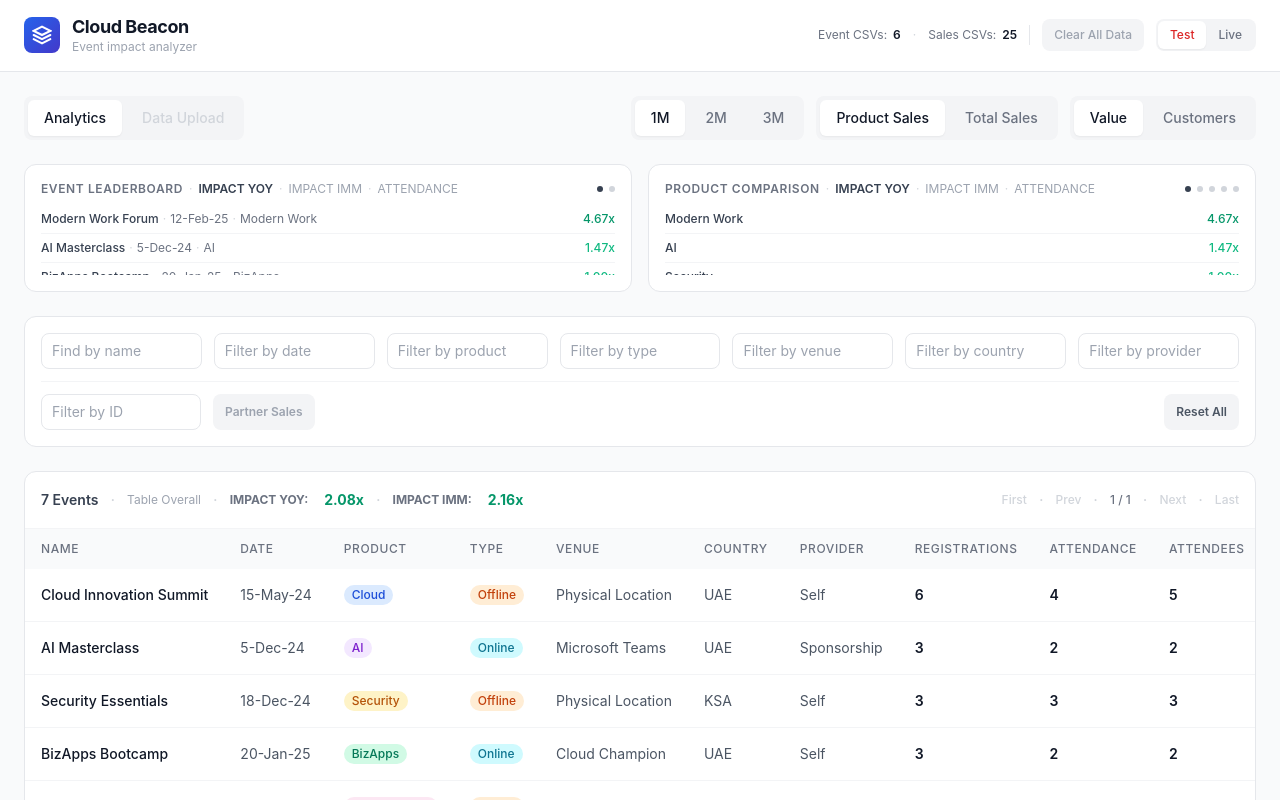
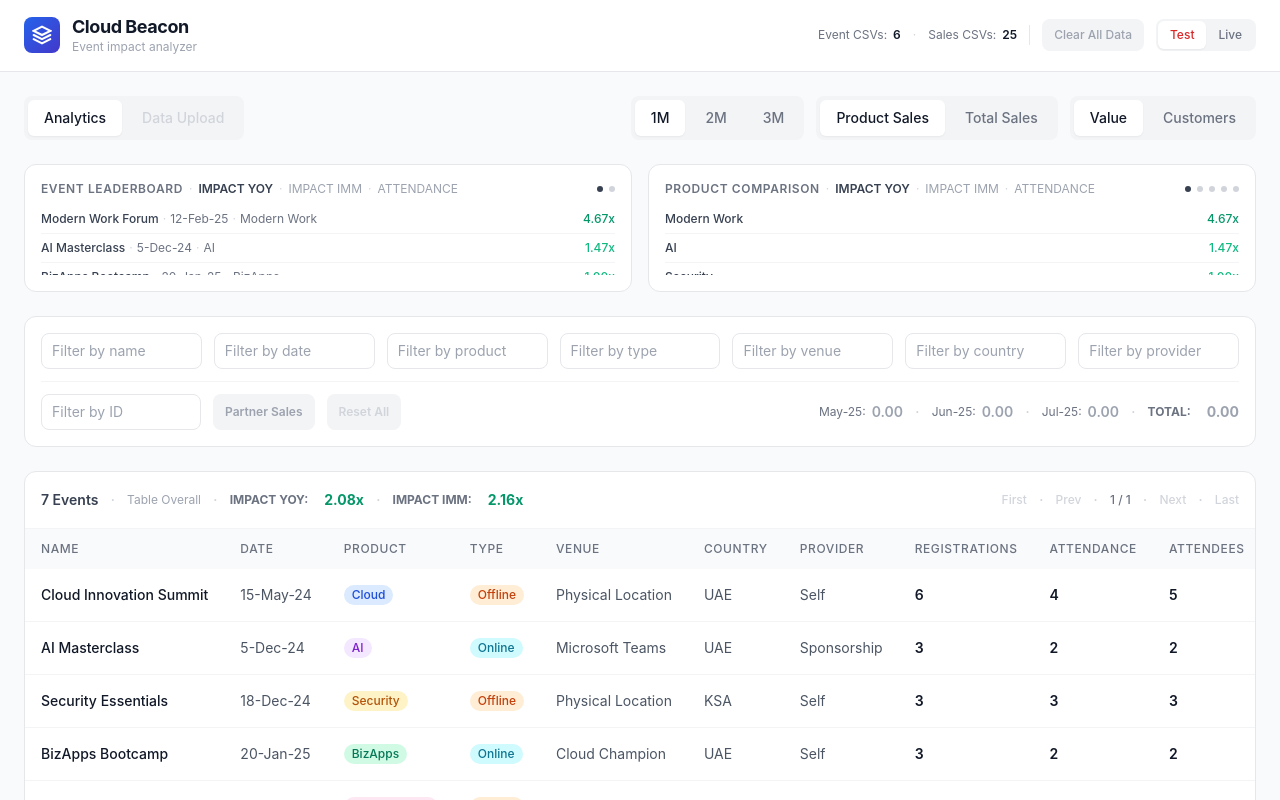
Before and after one commit to rr-quantifai/cloud-beacon, a React (Vite) app: page / in a window 1280 px wide. Shown: the top 800 px of the page. Built offline with nearby package versions, Linux system fonts and the light colour scheme.

Commit message:
Update App.jsx

```diff
--- a/src/App.jsx
+++ b/src/App.jsx
@@ -278,7 +278,7 @@
   return (
     <div className="bg-white rounded-xl border border-gray-200 p-4 mb-6">
       <div className="grid grid-cols-2 sm:grid-cols-3 lg:grid-cols-7 gap-3">
-        <div><input type="text" value={fName} onChange={e=>onNameChange(e.target.value)} placeholder="Find by name" className={"w-full px-2.5 py-1.5 text-sm border rounded-lg bg-white h-[36px] placeholder-gray-400 focus:outline-none truncate " + (fName.trim() ? "border-blue-400 text-blue-600 focus:border-blue-500" : "border-gray-200 text-gray-800 focus:border-blue-300")}/></div>
+        <div><input type="text" value={fName} onChange={e=>onNameChange(e.target.value)} placeholder="Filter by name" className={"w-full px-2.5 py-1.5 text-sm border rounded-lg bg-white h-[36px] placeholder-gray-400 focus:outline-none truncate " + (fName.trim() ? "border-blue-400 text-blue-600 focus:border-blue-500" : "border-gray-200 text-gray-800 focus:border-blue-300")}/></div>
         <DateFilter tree={fo.dateTree} selected={fDates} onChange={setFDates} placeholder="Filter by date"/>
         <MultiSel values={fProd} onChange={setFProd} options={fo.prods} placeholder="Filter by product"/>
         <MultiSel values={fType} onChange={setFType} options={fo.types} placeholder="Filter by type"/>
@@ -289,13 +289,13 @@
       <div className="border-t border-gray-100 mt-3 pt-3 flex items-center gap-3">
         <input type="text" value={fPid} onChange={e=>{onPidChange(e.target.value);setSalesVisible(false);}} placeholder="Filter by ID" className={"px-2.5 py-1.5 text-sm border rounded-lg bg-white h-[36px] placeholder-gray-400 focus:outline-none truncate w-40 flex-shrink-0 " + (fPid.trim() ? "border-blue-400 text-blue-600 focus:border-blue-500" : "border-gray-200 text-gray-800 focus:border-blue-300")}/>
         <button onClick={()=>setSalesVisible(true)} disabled={!fPid.trim()} className={"px-3 py-1.5 text-xs font-semibold rounded-lg transition whitespace-nowrap h-[36px] flex-shrink-0 " + (!fPid.trim() ? "text-gray-400 bg-gray-100 cursor-not-allowed" : "text-white bg-blue-600 hover:bg-blue-700")}>Partner Sales</button>
-        {salesVisible && partnerSales && (<div className="flex items-center gap-3 flex-wrap flex-1 min-w-0">
-          {partnerSales.months.map((m, i) => (<span key={m.ym} className="flex items-center">{i > 0 && <span className="text-gray-300 mr-3">·</span>}<span className="text-xs text-gray-500">{fmtYM(m.ym)}:</span><span className={"text-sm font-semibold ml-1.5 " + (m.val > 0 ? "text-gray-900" : "text-gray-400")}>{n(m.val)}</span></span>))}
+        {(()=>{const noFilters=!fDates.length&&!fProd.length&&!fType.length&&!fVenue.length&&!fCountry.length&&!fProvider.length&&!fName.trim()&&!fPid.trim();return(<button onClick={()=>{setFDates([]);setFProd([]);setFType([]);setFVenue([]);setFCountry([]);setFProvider([]);onNameChange("");onPidChange("");setSalesVisible(false);}} disabled={noFilters} className={"px-3 py-1.5 text-xs font-semibold rounded-lg transition whitespace-nowrap h-[36px] flex-shrink-0 "+(noFilters?"text-gray-300 bg-gray-100 cursor-not-allowed":"text-gray-600 bg-gray-100 hover:bg-gray-200")}>Reset All</button>);})()}
+        {partnerSales && (<div className="flex items-center gap-3 flex-wrap ml-auto flex-shrink-0">
+          {partnerSales.months.map((m, i) => (<span key={m.ym} className="flex items-center">{i > 0 && <span className="text-gray-300 mr-3">·</span>}<span className="text-xs text-gray-500">{fmtYM(m.ym)}:</span><span className={"text-sm font-semibold ml-1.5 " + (salesVisible && m.val > 0 ? "text-gray-900" : "text-gray-400")}>{salesVisible ? n(m.val) : n(0)}</span></span>))}
           <span className="text-gray-300">·</span>
           <span className="text-xs font-bold text-gray-500 uppercase">Total:</span>
-          <span className={"text-sm font-bold ml-1 " + (partnerSales.total > 0 ? "text-blue-600" : "text-gray-400")}>{n(partnerSales.total)}</span>
+          <span className={"text-sm font-bold ml-1 " + (salesVisible && partnerSales.total > 0 ? "text-blue-600" : "text-gray-400")}>{salesVisible ? n(partnerSales.total) : n(0)}</span>
         </div>)}
-        <button onClick={()=>{setFDates([]);setFProd([]);setFType([]);setFVenue([]);setFCountry([]);setFProvider([]);onNameChange("");onPidChange("");setSalesVisible(false);}} className="px-3 py-1.5 text-xs font-semibold text-gray-600 bg-gray-100 rounded-lg hover:bg-gray-200 transition whitespace-nowrap h-[36px] flex-shrink-0 ml-auto">Reset All</button>
       </div>
     </div>
   );
@@ -645,9 +645,10 @@
     if (fVenue.length) groups = groups.filter(g => fVenue.includes(g.venue));
     if (fCountry.length) groups = groups.filter(g => fCountry.includes(g.country));
     if (fProvider.length) groups = groups.filter(g => fProvider.includes(g.provider));
-    if (fPid.trim()) { const pid = fPid.trim(); groups = groups.filter(g => g.partners.includes(pid)); }
+    if (fPid.trim()) { const pid = fPid.trim(); const r = groups.filter(g => g.partners.includes(pid)); if (r.length) groups = r; }
+    if (debouncedName.trim()) { const q = debouncedName.trim().toLowerCase(); const r = groups.filter(g => g.eventName.toLowerCase().includes(q)); if (r.length) groups = r; }
     return groups;
-  }, [impactCache, fDates, fProd, fType, fVenue, fCountry, fProvider, fPid]);
+  }, [impactCache, fDates, fProd, fType, fVenue, fCountry, fProvider, fPid, debouncedName]);
 
   const fo = useMemo(() => {
     const allGroups = allEventsGrouped;
@@ -656,29 +657,33 @@
     const countrySet = fCountry.length ? new Set(fCountry) : null, providerSet = fProvider.length ? new Set(fProvider) : null;
     const dateMap = {}, prods = new Set(), types = new Set(), venues = new Set(), countries = new Set(), providers = new Set();
     const pidActive = fPid.trim();
+    const nameActive = debouncedName.trim().toLowerCase();
+    const pidHasResults = !pidActive || allGroups.some(g => g.partners.includes(pidActive));
+    const nameHasResults = !nameActive || allGroups.some(g => g.eventName.toLowerCase().includes(nameActive));
+    const effectivePid = pidHasResults ? pidActive : "";
+    const effectiveName = nameHasResults ? nameActive : "";
     for (const g of allGroups) {
       const pDate = !dateSet || dateSet.has(g.eventDate), pProd = !prodSet || prodSet.has(g.product);
       const pType = !typeSet || typeSet.has(g.eventType), pVenue = !venueSet || venueSet.has(g.venue);
       const pCountry = !countrySet || countrySet.has(g.country), pProvider = !providerSet || providerSet.has(g.provider);
-      const pPid = !pidActive || g.partners.includes(pidActive);
-      if (pProd && pType && pVenue && pCountry && pProvider && pPid) { const d = parseD(g.eventDate); if (d) { const y = "" + d.getUTCFullYear(), m = d.getUTCMonth() + 1, day = d.getUTCDate(); if (!dateMap[y]) dateMap[y] = {}; if (!dateMap[y][m]) dateMap[y][m] = new Set(); dateMap[y][m].add(day); } }
-      if (pDate && pType && pVenue && pCountry && pProvider && pPid && g.product) prods.add(g.product);
-      if (pDate && pProd && pVenue && pCountry && pProvider && pPid && g.eventType) types.add(g.eventType);
-      if (pDate && pProd && pType && pCountry && pProvider && pPid && g.venue) venues.add(g.venue);
-      if (pDate && pProd && pType && pVenue && pProvider && pPid && g.country) countries.add(g.country);
-      if (pDate && pProd && pType && pVenue && pCountry && pPid && g.provider) providers.add(g.provider);
+      const pPid = !effectivePid || g.partners.includes(effectivePid);
+      const pName = !effectiveName || g.eventName.toLowerCase().includes(effectiveName);
+      if (pProd && pType && pVenue && pCountry && pProvider && pPid && pName) { const d = parseD(g.eventDate); if (d) { const y = "" + d.getUTCFullYear(), m = d.getUTCMonth() + 1, day = d.getUTCDate(); if (!dateMap[y]) dateMap[y] = {}; if (!dateMap[y][m]) dateMap[y][m] = new Set(); dateMap[y][m].add(day); } }
+      if (pDate && pType && pVenue && pCountry && pProvider && pPid && pName && g.product) prods.add(g.product);
+      if (pDate && pProd && pVenue && pCountry && pProvider && pPid && pName && g.eventType) types.add(g.eventType);
+      if (pDate && pProd && pType && pCountry && pProvider && pPid && pName && g.venue) venues.add(g.venue);
+      if (pDate && pProd && pType && pVenue && pProvider && pPid && pName && g.country) countries.add(g.country);
+      if (pDate && pProd && pType && pVenue && pCountry && pPid && pName && g.provider) providers.add(g.provider);
     }
     const dateTree = Object.keys(dateMap).sort().map(y => ({ year: y, months: Object.keys(dateMap[y]).sort((a,b) => +a - +b).map(m => ({ month: +m, days: [...dateMap[y][m]].sort((a,b) => a-b) })) }));
     return { dateTree, prods: [...prods].sort(), types: [...types].sort(), venues: [...venues].sort(), countries: [...countries].sort(), providers: [...providers].sort() };
-  }, [allEventsGrouped, fDates, fProd, fType, fVenue, fCountry, fProvider, fPid]);
+  }, [allEventsGrouped, fDates, fProd, fType, fVenue, fCountry, fProvider, fPid, debouncedName]);
 
   const toggleSort = (col) => { if (sortCol===col) { if (sortDir==="desc") setSortDir("asc"); else { setSortCol(null); setSortDir("desc"); } } else { setSortCol(col); setSortDir("desc"); } };
 
   const sortedGrouped = useMemo(() => {
-    const nameQ = debouncedName.trim().toLowerCase();
-    const nameFiltered = nameQ ? allGrouped.filter(g => g.eventName.toLowerCase().includes(nameQ)) : allGrouped;
-    if (!sortCol) return nameFiltered;
-    return [...nameFiltered].sort((a,b) => { let av, bv;
+    if (!sortCol) return allGrouped;
+    return [...allGrouped].sort((a,b) => { let av, bv;
       if (sortCol==="registrations") { av=a.totalRegistrations; bv=b.totalRegistrations; }
       else if (sortCol==="attendance") { av=a.totalPartners; bv=b.totalPartners; }
       else if (sortCol==="attendees") { av=a.totalAttendees; bv=b.totalAttendees; }
@@ -689,7 +694,7 @@
       else if (sortCol==="blIMM") { av=sv(a.baselineIMM,a.fwdAvail&&a.immAvail); bv=sv(b.baselineIMM,b.fwdAvail&&b.immAvail); }
       else if (sortCol==="date") { av=new Date(a.eventDate).getTime()||0; bv=new Date(b.eventDate).getTime()||0; }
       const d=sortDir==="desc"?bv-av:av-bv; return d!==0?d:new Date(b.eventDate)-new Date(a.eventDate); });
-  }, [allGrouped, sortCol, sortDir, debouncedName]);
+  }, [allGrouped, sortCol, sortDir]);
 
   const tableOvr = useMemo(() => { if (!sales.length || !allGrouped.length) return null; const ok = allGrouped.filter(g => g.eventStatus === "ok"); if (!ok.length) return null; const hY = _.sumBy(ok, "histYoY"), fY = _.sumBy(ok, "fwdYoY"), hI = _.sumBy(ok, "histIMM"), fI = _.sumBy(ok, "fwdIMM"); return { yoy: formatImpact(hY > 0 ? fY / hY : (fY > 0 ? Infinity : null), true), imm: formatImpact(hI > 0 ? fI / hI : (fI > 0 ? Infinity : null), true) }; }, [allGrouped, sales]);
 
@@ -753,7 +758,7 @@
         {tab==="analytics"&&(<div>
           {hasEvt&&hasSales&&summaryData&&<SummaryCards summaryData={summaryData} topPartnersData={topPartnersData} globalNameMap={globalNameMap}/>}
           {hasEvt&&<FilterBar fo={fo} fDates={fDates} setFDates={setFDates} fProd={fProd} setFProd={setFProd} fType={fType} setFType={setFType} fVenue={fVenue} setFVenue={setFVenue} fCountry={fCountry} setFCountry={setFCountry} fProvider={fProvider} setFProvider={setFProvider} fName={fName} onNameChange={handleNameChange} fPid={fPid} onPidChange={setFPid} salesIndex={salesIndex} valueMode={valueMode}/>}
-          {allGrouped.length===0?(<div className="bg-white rounded-xl border border-gray-200 p-8 text-center flex flex-col items-center justify-center" style={{height:"262px"}}><div className="w-12 h-12 rounded-full bg-gray-100 flex items-center justify-center mb-3"><svg width="20" height="20" viewBox="0 0 24 24" fill="none" stroke="#9ca3af" strokeWidth="2"><path d="M21 15v4a2 2 0 01-2 2H5a2 2 0 01-2-2v-4M17 8l-5-5-5 5M12 3v12"/></svg></div><p className="text-sm text-gray-500">{hasEvt?"No events match filters.":"Upload event and sales CSVs to get started"}</p></div>)
+          {!hasEvt?(<div className="bg-white rounded-xl border border-gray-200 p-8 text-center flex flex-col items-center justify-center" style={{height:"262px"}}><div className="w-12 h-12 rounded-full bg-gray-100 flex items-center justify-center mb-3"><svg width="20" height="20" viewBox="0 0 24 24" fill="none" stroke="#9ca3af" strokeWidth="2"><path d="M21 15v4a2 2 0 01-2 2H5a2 2 0 01-2-2v-4M17 8l-5-5-5 5M12 3v12"/></svg></div><p className="text-sm text-gray-500">Upload event and sales CSVs to get started</p></div>)
           :<EventTable sortedGrouped={sortedGrouped} tableOvr={tableOvr} fName={fName}sortCol={sortCol} sortDir={sortDir} toggleSort={toggleSort} openModal={openModal}/>}
         </div>)}
       </div>
```
